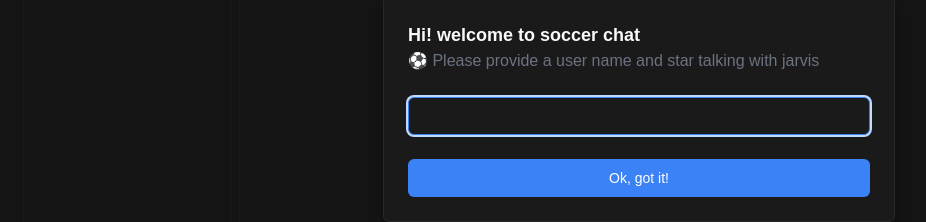
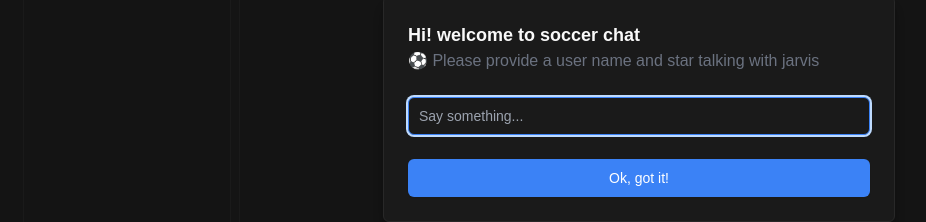
Before and after one commit to betotorodev/chat-test, a Next.js app: page / in a window 1280 px wide. Shown: the part 291-513 px from the top of the page, without its empty margins (1-927 px from the left). Built offline with nearby package versions, Linux system fonts and the light colour scheme; no server answers.

Commit message:
fix: add attribute for test porpuses

```diff
--- a/ui/user-modal.tsx
+++ b/ui/user-modal.tsx
@@ -41,8 +41,8 @@ export const UserModal = (): JSX.Element => {
           <DialogDescription className='mb-6'>
             ⚽️ Please provide a user name and star talking with jarvis
           </DialogDescription>
-          <form className='flex flex-col gap-4' onSubmit={handleSubmit}>
-            <Input type='text' name='user_name' className='bg-[#1a1a1a]' />
+          <form className='flex flex-col gap-4' onSubmit={handleSubmit} data-testid='user-form'>
+            <Input type='text' name='user_name' className='bg-[#1a1a1a]' aria-label='user_name' placeholder='Say something...' />
             <Button isLoading={loading} type='submit' className='w-full ring-0 outline-none mt-2' variant='primary'>Ok, got it!</Button>
           </form>
         </DialogContent>
```
